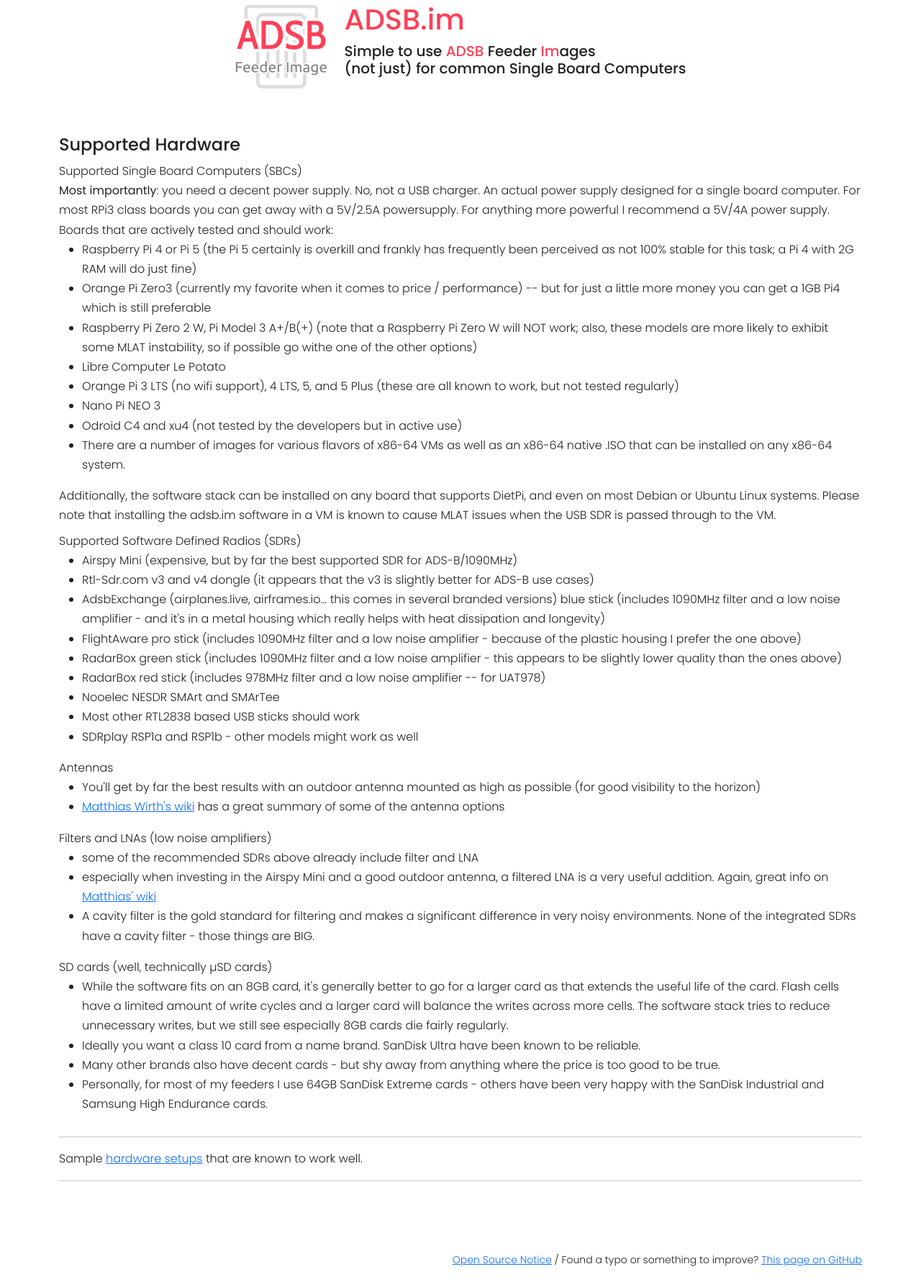
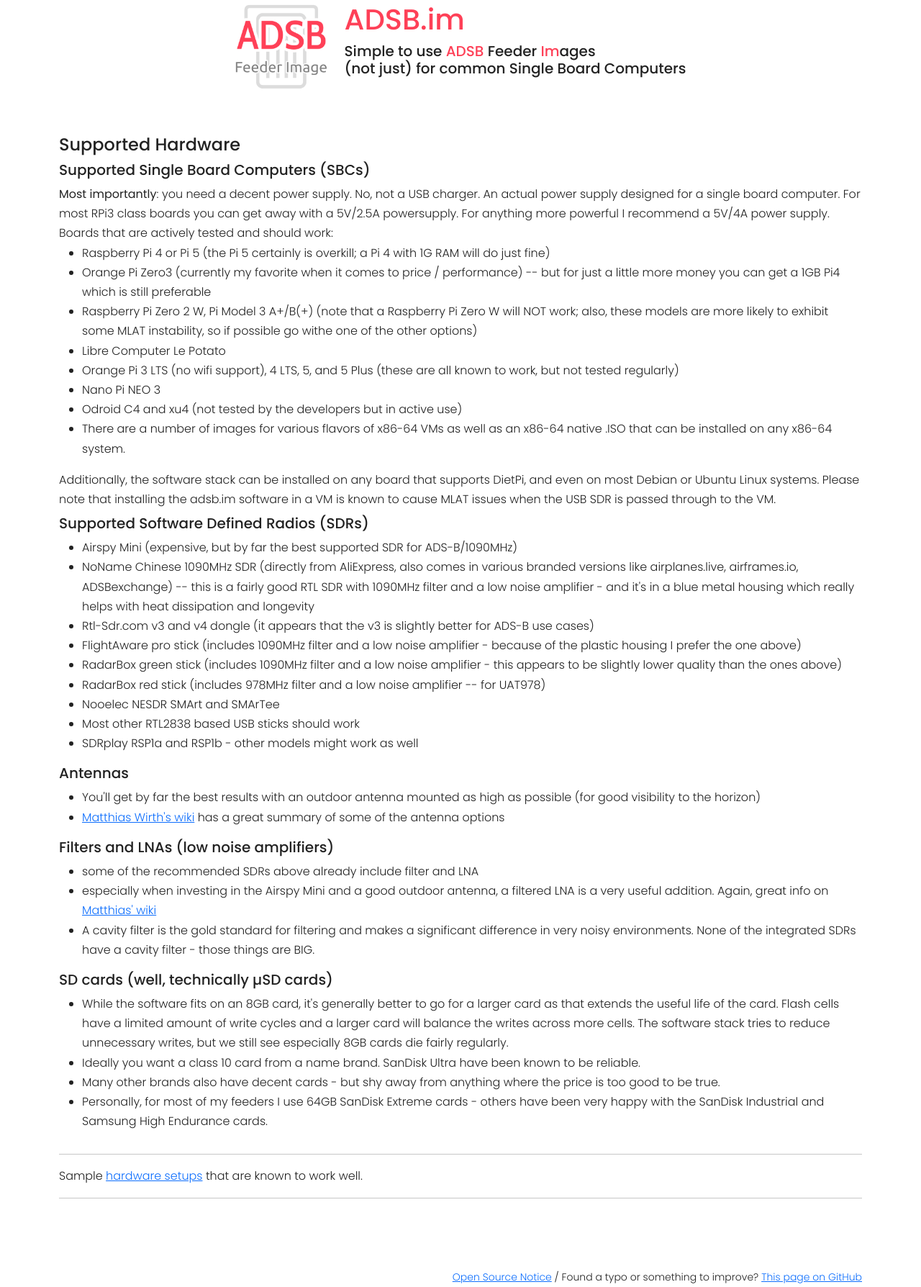
Before and after one commit to adsbim/adsb-im-web, a Flask app: template web/templates/supported.html in a window 1280 px wide. Shown: the part 110-1898 px from the top of the page at 72% size. Before the commit the page ends 1869 px from the top, so only its background shows below. Run offline with Flask 3, Linux system fonts and the light colour scheme; the template is opened without the code that fills it, so the values that code supplies are empty.

Commit message:
update supported hardware list
Signed-off-by: Dirk Hohndel <dirk@hohndel.org>

```diff
--- a/web/templates/supported.html
+++ b/web/templates/supported.html
@@ -12,14 +12,14 @@
     <div class="row justify-content-left mt-2 mb-1">
         <div class="col-md-auto">
             <h4 class="mb-2 mt-2">Supported Hardware</h4>
-            <div class="mb-2" id="sbcs">Supported Single Board Computers (SBCs)<br />
+            <h5 class="mb-2" id="sbcs">Supported Single Board Computers (SBCs)</h5>
+            <div class="mb-2">
                 <b>Most importantly</b>: you need a decent power supply. No, not a USB charger. An actual power supply
                 designed for a single board computer. For most RPi3 class boards you can get away with a 5V/2.5A
                 powersupply. For anything more powerful I recommend a 5V/4A power supply.<br />
                 Boards that are actively tested and should work:
                 <ul>
-                    <li>Raspberry Pi 4 or Pi 5 (the Pi 5 certainly is overkill and frankly has frequently been perceived
-                        as not 100% stable for this task; a Pi&nbsp;4 with 2G RAM will do just fine)</li>
+                    <li>Raspberry Pi 4 or Pi 5 (the Pi 5 certainly is overkill; a Pi&nbsp;4 with 1G RAM will do just fine)</li>
                     <li>Orange Pi Zero3 (currently my favorite when it comes to price / performance) -- but for just a
                         little more money you can get a 1GB Pi4 which is still preferable</li>
                     <li>Raspberry Pi Zero 2 W, Pi Model 3 A+/B(+) (note that a Raspberry Pi Zero W will NOT work; also,
@@ -37,14 +37,16 @@
                 Debian or Ubuntu Linux systems. Please note that installing the adsb.im software in a VM is known to
                 cause MLAT issues when the USB SDR is passed through to the VM.
             </div>
-            <div class="mb-2" id="sdrs">Supported Software Defined Radios (SDRs)
+            <h5 class="mb-2" id="sdrs">Supported Software Defined Radios (SDRs)</h5>
+            <div class="mb-2">
                 <ul>
                     <li>Airspy Mini (expensive, but by far the best supported SDR for ADS-B/1090MHz)</li>
+                    <li>NoName Chinese 1090MHz SDR (directly from AliExpress, also comes in various  branded versions like
+                        airplanes.live, airframes.io, ADSBexchange) -- this is a fairly good RTL SDR with 1090MHz filter
+                        and a low noise amplifier - and it's in a blue metal housing which really
+                        helps with heat dissipation and longevity</li>
                     <li>Rtl-Sdr.com v3 and v4 dongle (it appears that the v3 is slightly better for ADS-B use cases)
                     </li>
-                    <li>AdsbExchange (airplanes.live, airframes.io... this comes in several branded versions) blue stick
-                        (includes 1090MHz filter and a low noise amplifier - and it's in a metal housing which really
-                        helps with heat dissipation and longevity)</li>
                     <li>FlightAware pro stick (includes 1090MHz filter and a low noise amplifier - because of the
                         plastic housing I prefer the one above)</li>
                     <li>RadarBox green stick (includes 1090MHz filter and a low noise amplifier - this appears to be
@@ -55,28 +57,31 @@
                     <li>SDRplay RSP1a and RSP1b - other models might work as well</li>
                 </ul>
             </div>
-            <div class="mb-2" id="antennas">Antennas
+            <h5 class="mb-2" id="antennas">Antennas</h5>
+            <div class="mb-2">
                 <ul>
                     <li>You'll get by far the best results with an outdoor antenna mounted as high as possible (for good
                         visibility to the horizon)</li>
                     <li><a
-                           href="https://github.com/wiedehopf/adsb-scripts/wiki/Useful-items-for-purchase#good-cheap-starting-antenna-much-better-than-the-whip-antennas">Matthias
+                           href="https://github.com/wiedehopf/adsb-wiki/wiki/adsb-receiver-shopping-list#antenna-choices">Matthias
                             Wirth's wiki</a> has a great summary of some of the antenna options</li>
                 </ul>
             </div>
-            <div class="mb-2">Filters and LNAs (low noise amplifiers)
+            <h5 class="mb-2">Filters and LNAs (low noise amplifiers)</h5>
+            <div class="mb-2">
                 <ul>
                     <li>some of the recommended SDRs above already include filter and LNA</li>
                     <li>especially when investing in the Airspy Mini and a good outdoor antenna, a filtered LNA is a
                         very useful addition. Again, great info on <a
-                           href="https://github.com/wiedehopf/adsb-scripts/wiki/Useful-items-for-purchase#filtered-low-noise-amplifiers-lnas">Matthias'
+                           href="https://github.com/wiedehopf/adsb-wiki/wiki/adsb-receiver-shopping-list#high-performance-sdr--lna-combo">Matthias'
                             wiki</a></li>
                     <li>A cavity filter is the gold standard for filtering and makes a significant difference in very
                         noisy environments. None of the integrated SDRs have a cavity filter - those things are BIG.
                     </li>
                 </ul>
             </div>
-            <div class="mb-2" id="sdcards">SD cards (well, technically µSD cards)
+            <h5 class="mb-2" id="sdcards">SD cards (well, technically µSD cards)</h5>
+            <div class="mb-2">
                 <ul>
                     <li>While the software fits on an 8GB card, it's generally better to go for a larger card as that
                         extends the useful life of the card. Flash cells have a limited amount of write cycles and a
```
